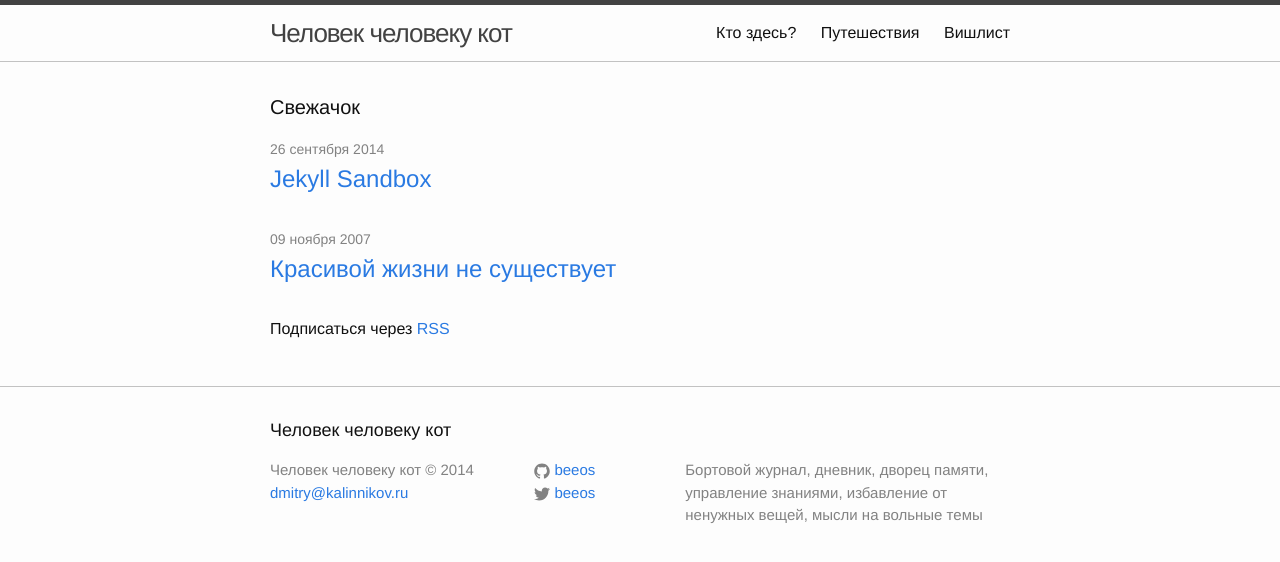
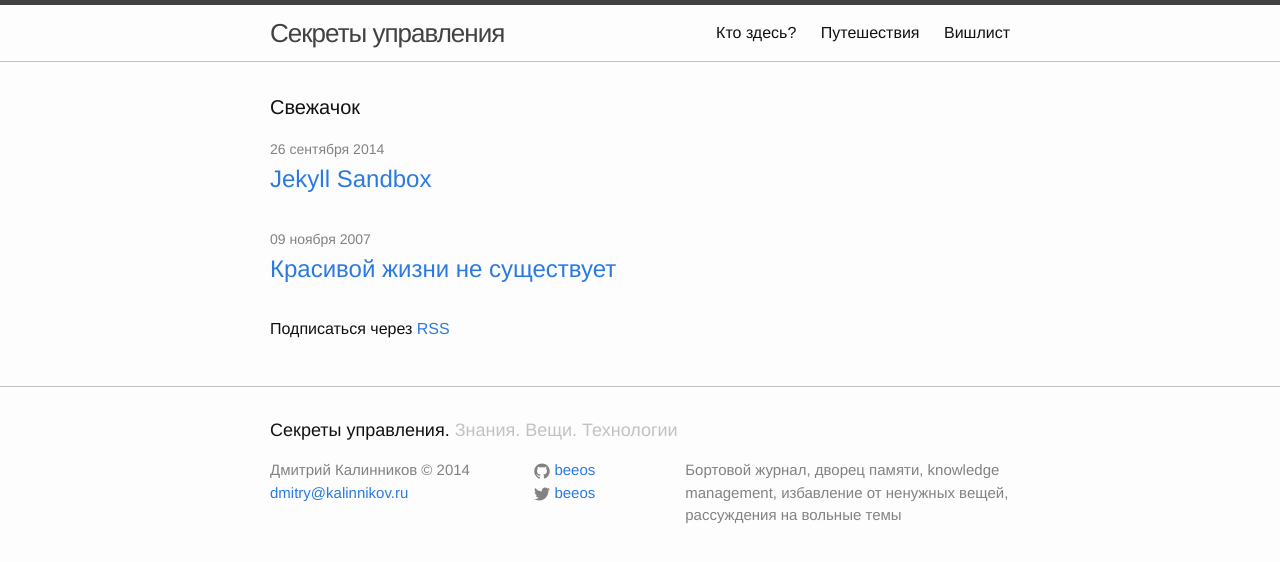
Before and after one commit to beeos/beeos.github.io, a Jekyll site: the page built from index.html, in a window 1280 px wide. Shown: the top 562 px of the page. Built offline with Jekyll 4.4.1, drawn with Linux system fonts in a browser that asks for light colours.

Commit message:
Config and footer modification

```diff
--- a/_config.yml
+++ b/_config.yml
@@ -1,9 +1,11 @@
 # Site settings
-title: Человек человеку кот
+title: Секреты управления
+subtitle: Знания. Вещи. Технологии
+author: Дмитрий Калинников
 email: dmitry@kalinnikov.ru
 description: > # this means to ignore newlines until "baseurl:"
-  Бортовой журнал, дневник, дворец памяти, управление знаниями,
-  избавление от ненужных вещей, мысли на вольные темы
+  Бортовой журнал, дворец памяти, knowledge management,
+  избавление от ненужных вещей, рассуждения на вольные темы
 baseurl: "" # the subpath of your site, e.g. /blog/
 url: "http://www.kalinnikov.ru" # the base hostname & protocol for your site
 twitter_username: beeos
--- a/_includes/footer.html
+++ b/_includes/footer.html
@@ -2,12 +2,12 @@
 
   <div class="wrapper">
 
-    <h2 class="footer-heading">{{ site.title }}</h2>
+    <h2 class="footer-heading">{{ site.title }}. <span class="calm">{{ site.subtitle }}</span></h2>
 
     <div class="footer-col-wrapper">
       <div class="footer-col  footer-col-1">
         <ul class="contact-list">
-          <li>{{ site.title }}  &copy;&nbsp;2014</li>
+          <li>{{ site.author }}  &copy;&nbsp;2014</li>
           <li><a href="mailto:{{ site.email }}">{{ site.email }}</a></li>
         </ul>
       </div>
```
